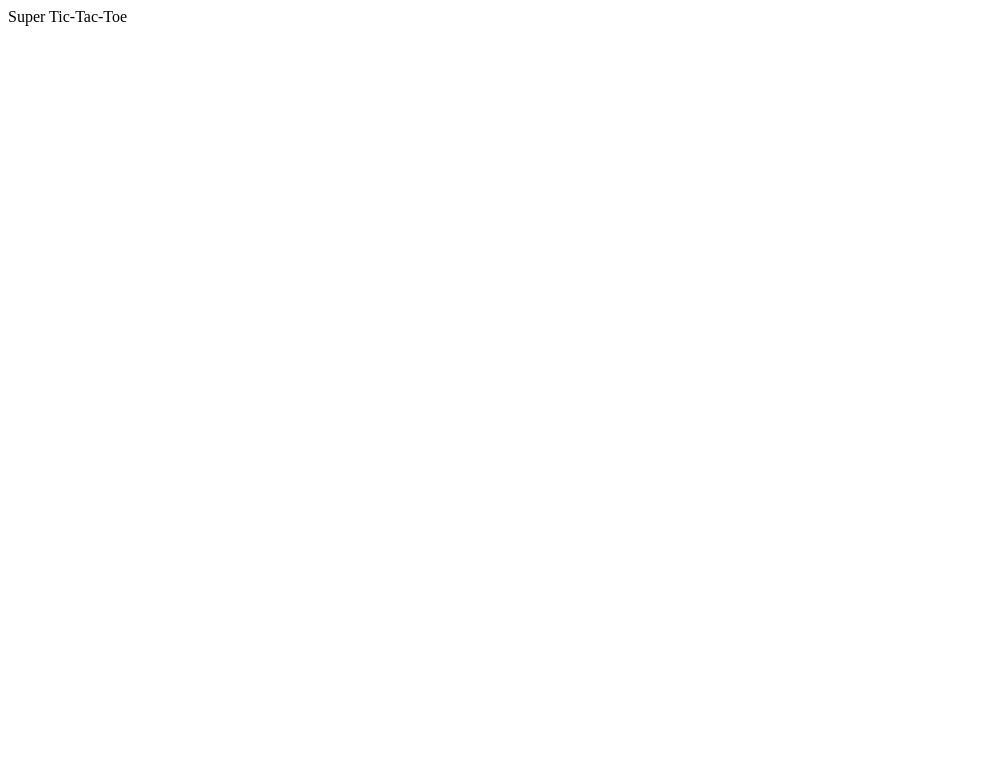
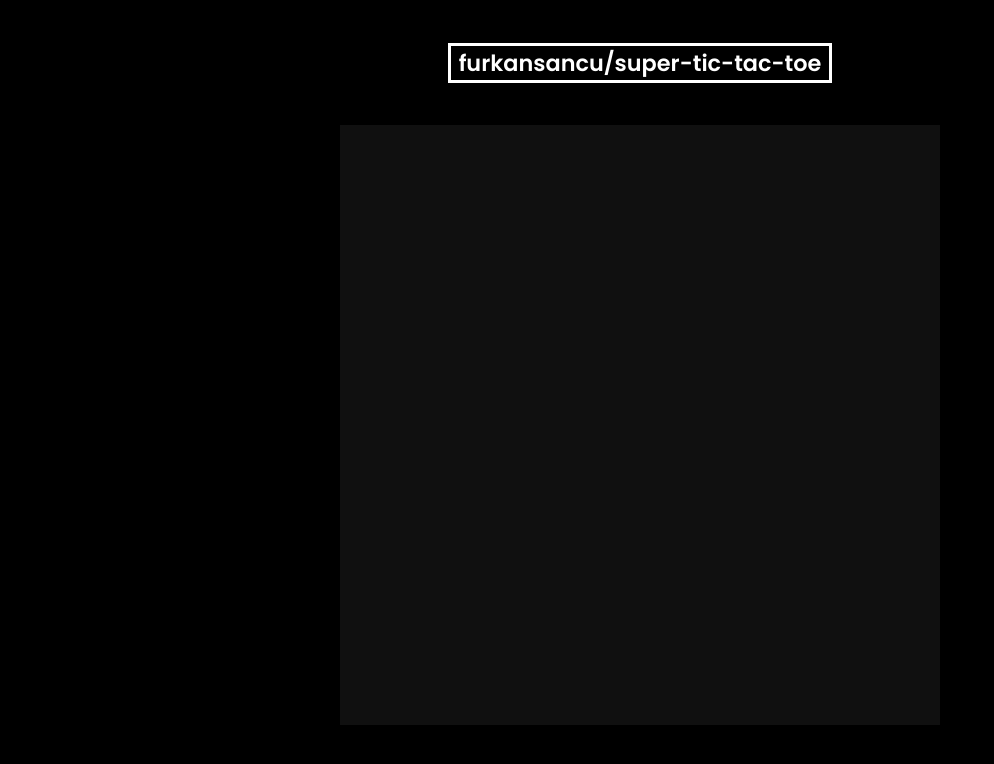
Before and after one commit to furkansancu/super-tic-tac-toe, a React (Create React App) app: page / in a window 1280 px wide. Shown: the top 764 px of the page, without its empty margins (0-994 px from the left). Built offline with nearby package versions, Linux system fonts and the light colour scheme.

Commit message:
main page design added

```diff
--- a/package.json
+++ b/package.json
@@ -13,6 +13,7 @@
     "react": "^18.2.0",
     "react-dom": "^18.2.0",
     "react-scripts": "5.0.1",
+    "sass": "^1.66.1",
     "typescript": "^4.9.5",
     "web-vitals": "^2.1.4"
   },
--- a/public/index.html
+++ b/public/index.html
@@ -9,6 +9,9 @@
     <link rel="apple-touch-icon" href="%PUBLIC_URL%/logo192.png" />
     <link rel="manifest" href="%PUBLIC_URL%/manifest.json" />
     <title>Super Tic-Tac-Toe</title>
+    <link rel="preconnect" href="https://fonts.googleapis.com">
+    <link rel="preconnect" href="https://fonts.gstatic.com" crossorigin>
+    <link href="https://fonts.googleapis.com/css2?family=Poppins:wght@400;600&display=swap" rel="stylesheet">
   </head>
   <body>
     <noscript>You need to enable JavaScript to run this app.</noscript>
--- /dev/null
+++ b/src/App.module.scss
@@ -0,0 +1,28 @@
+.App {
+    position: fixed;
+    left: 0;
+    top: 0;
+    width: 100%;
+    height: 100%;
+
+    background-color: #000;
+    color: #fff;
+    font-family: Poppins, system-ui, -apple-system, BlinkMacSystemFont, 'Segoe UI', Roboto, Oxygen, Ubuntu, Cantarell, 'Open Sans', 'Helvetica Neue', sans-serif;
+
+    display: flex;
+    overflow-y: auto;
+
+    &_Container {
+        width: 600px;
+        margin: 0 auto;
+    }
+
+    &_Header {
+        width: 100%;
+        height: 125px;
+        display: flex;
+        justify-content: center;
+        align-content: center;
+        flex-wrap: wrap;
+    }
+}
--- a/src/App.tsx
+++ b/src/App.tsx
@@ -1,6 +1,18 @@
+import styles from './App.module.scss';
+
+import Logo from './components/Logo/Logo';
+import Game from './components/Game/Game';
+
 function App() {
   return (
-    <div>Super Tic-Tac-Toe</div>
+    <div className={styles.App}>
+      <div className={styles.App_Container}>
+        <div className={styles.App_Header}>
+          <Logo />
+        </div>
+        <Game />
+      </div>
+    </div>
   )
 }
 
--- /dev/null
+++ b/src/components/Game/Game.module.scss
@@ -0,0 +1,9 @@
+.Game {
+    aspect-ratio: 1/1;
+    display: grid;
+    grid-template-columns: auto auto auto;
+    grid-template-rows: auto auto auto;
+    user-select: none;
+
+    background-color: #101010;
+}
--- /dev/null
+++ b/src/components/Game/Game.tsx
@@ -0,0 +1,10 @@
+import styles from './Game.module.scss';
+
+function Game() {
+  return (
+    <div className={styles.Game}>
+    </div>
+  )
+}
+
+export default Game;
--- /dev/null
+++ b/src/components/Logo/Logo.module.scss
@@ -0,0 +1,25 @@
+.Logo {
+    color: #fff;
+    text-decoration: none;
+    font-size: 1.4em;
+    font-weight: 600;
+    padding: 0 8px;
+    border: 3px solid #fff;
+    transition: all 0.2s ease-in-out;
+    user-select: none;
+    white-space: nowrap;
+
+    @media screen and (max-width: 768px) {
+        font-size: 1em;
+    }
+
+    &:hover {
+        background-color: #fff;
+        color: #000;
+        font-size: 1.6em;
+
+        @media screen and (max-width: 768px) {
+            font-size: 1.1em;
+        }
+    }
+}
--- /dev/null
+++ b/src/components/Logo/Logo.tsx
@@ -0,0 +1,9 @@
+import styles from './Logo.module.scss';
+
+function Logo () {
+  return (
+    <a href="https://github.com/furkansancu/super-tic-tac-toe" className={styles.Logo}>furkansancu/super-tic-tac-toe</a>
+  )
+}
+
+export default Logo;
```
Also changed, not shown: 1 other file (tests, documents, lock files or other folders).
